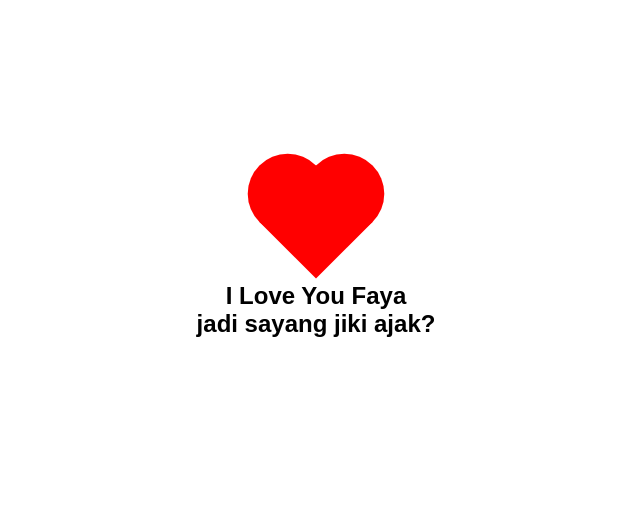
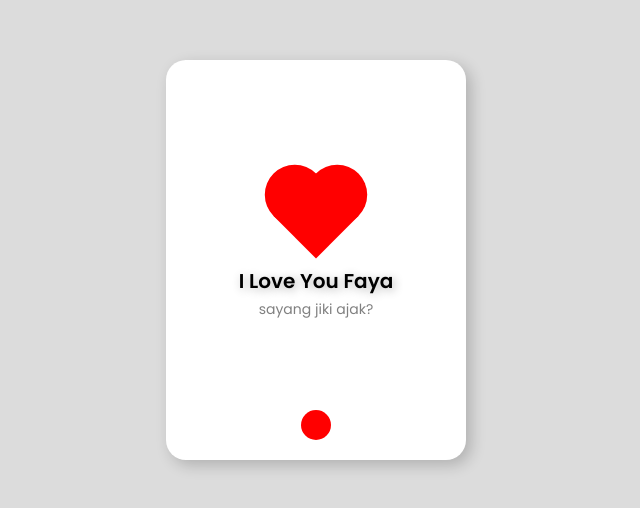
Before and after one commit to fazz270609/symmetrical-waddle, a plain HTML site: page index.html in a window 1280 px wide. Shown: the part 148-656 px from the top of the page, without its empty margins (324-964 px from the left). Drawn offline with Linux system fonts and the light colour scheme.

Commit message:
index.html

```diff
--- a/index.html
+++ b/index.html
@@ -4,52 +4,23 @@
     <meta charset="UTF-8">
     <meta name="viewport" content="width=device-width, initial-scale=1.0">
     <title>I Love You Faya</title>
-    <style>
-        body {
-            display: flex;
-            flex-direction: column;
-            justify-content: center;
-            align-items: center;
-            height: 100vh;
-            background-color: white;
-            font-family: Arial, sans-serif;
-        }
-        .heart {
-            position: relative;
-            width: 80px;
-            height: 80px;
-            background-color: red;
-            transform: rotate(-45deg);
-            margin-bottom: 20px;
-        }
-        .heart:before,
-        .heart:after {
-            content: "";
-            position: absolute;
-            width: 80px;
-            height: 80px;
-            background-color: red;
-            border-radius: 50%;
-        }
-        .heart:before {
-            top: -40px;
-            left: 0;
-        }
-        .heart:after {
-            left: 40px;
-            top: 0;
-        }
-        p {
-            font-size: 24px;
-            color: black;
-            margin: 0;
-            font-weight: bold;
-        }
-    </style>
+    <link href="https://fonts.googleapis.com/css2?family=Poppins:wght@400;600&display=swap" rel="stylesheet">
 </head>
-<body>
-    <div class="heart"></div>
-    <p>I Love You Faya</p>
-    <p>jadi sayang jiki ajak?</p>
+<body style="display: flex; justify-content: center; align-items: center; height: 100vh; background: #dcdcdc; font-family: 'Poppins', sans-serif;">
+
+    <div style="width: 300px; height: 400px; background: white; border-radius: 20px; box-shadow: 5px 5px 15px rgba(0, 0, 0, 0.2); display: flex; flex-direction: column; justify-content: center; align-items: center; text-align: center; position: relative;">
+
+        <div style="width: 60px; height: 60px; background: red; position: relative; transform: rotate(-45deg);">
+            <div style="content: ''; position: absolute; width: 60px; height: 60px; background: red; border-radius: 50%; top: -30px; left: 0;"></div>
+            <div style="content: ''; position: absolute; width: 60px; height: 60px; background: red; border-radius: 50%; left: 30px; top: 0;"></div>
+        </div>
+
+        <h1 style="font-size: 20px; font-weight: 600; margin-top: 20px; text-shadow: 2px 2px 10px rgba(0, 0, 0, 0.3);">I Love You Faya</h1>
+        <p style="font-size: 14px; color: gray; margin-top: -10px;">sayang jiki ajak?</p>
+
+        <div style="width: 30px; height: 30px; background: red; position: absolute; bottom: 20px; border-radius: 50%;"></div>
+
+    </div>
+
 </body>
 </html>
```
